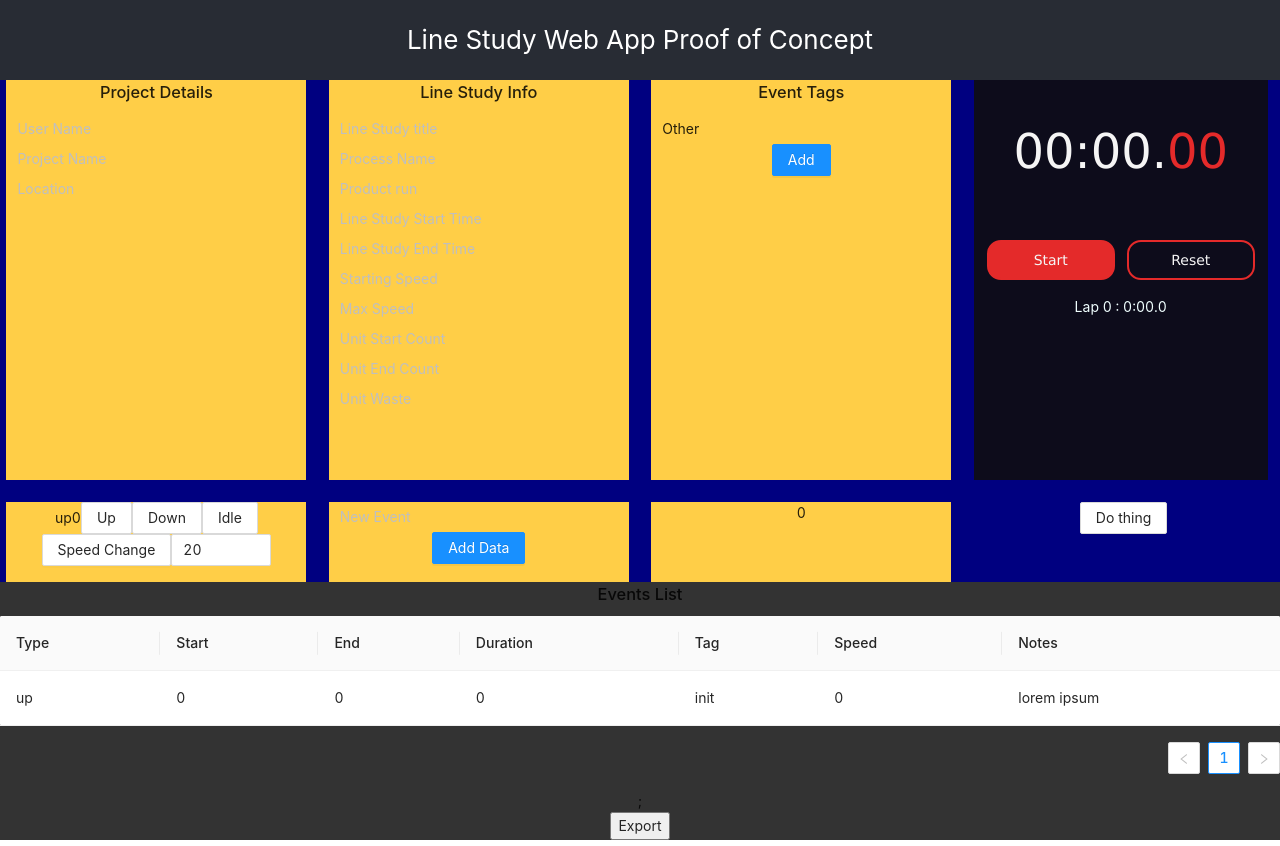
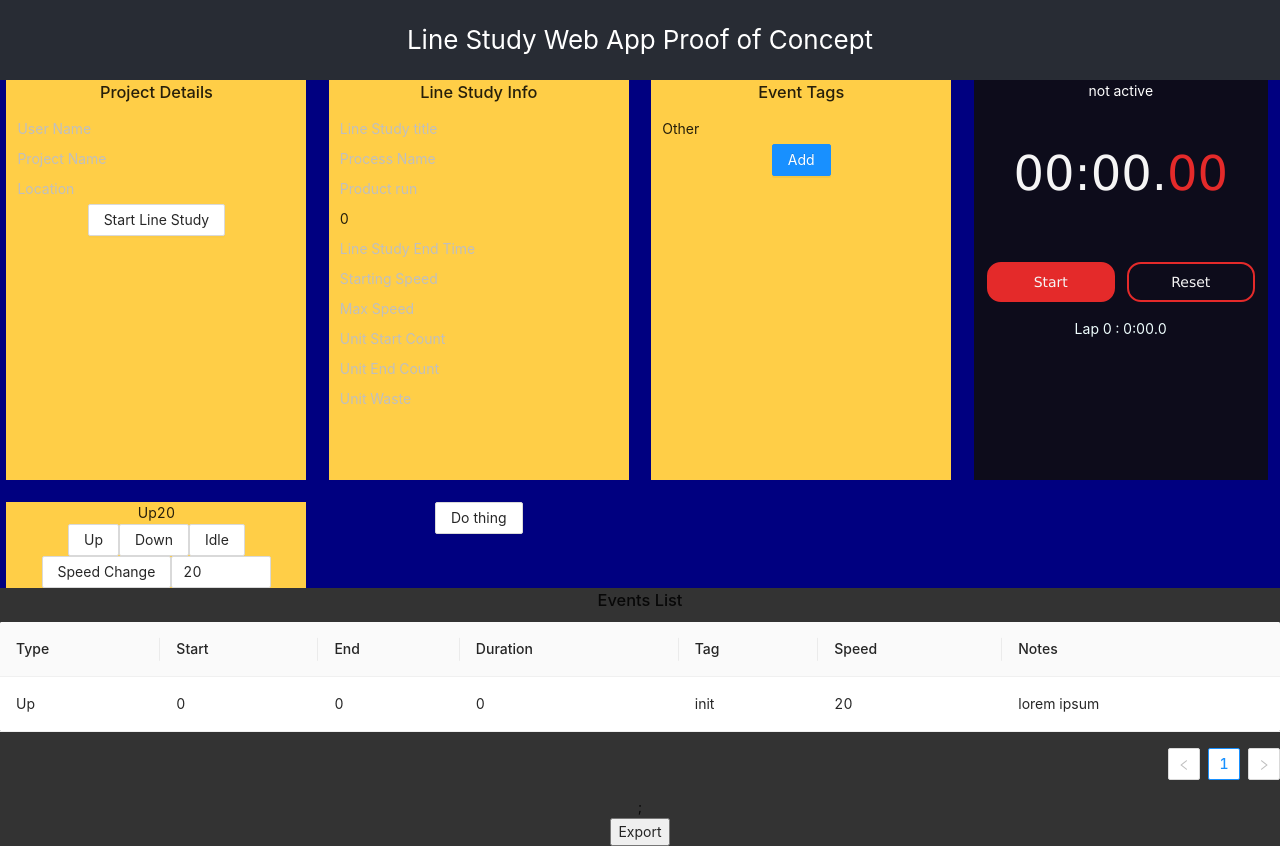
Before and after one commit to JoshW-dev/line-study-app, a React (Create React App) app in the folder client/: page / in a window 1280 px wide. Built offline with nearby package versions, Linux system fonts and the light colour scheme.

Commit message:
Add references to get timer data with react hooks
currently broken since current stopwatch timer data is not sent correctly

going to try a more simple and slightly jank fix

```diff
--- a/client/src/components/ControlButtons/ControlButtons.jsx
+++ b/client/src/components/ControlButtons/ControlButtons.jsx
@@ -2,26 +2,6 @@ import React from "react";
 import "./ControlButtons.css";
 
 export default function ControlButtons(props) {
-  const StartButton = (
-    <div className="btn btn-one btn-start"
-      onClick={props.handleStart}>
-      Start
-    </div>
-
-  );
-  const StartButtons = (
-    <div className="btn-grp">
-      <div className="btn btn-one btn-start"
-        onClick={props.handleStart}>
-        Start
-      </div>
-      <div className="btn btn-two"
-        onClick={props.handleReset}>
-        Reset
-      </div>
-    </div>
-  )
-
   const UnpausedButtons = (
     <div className="btn-grp">
       <div className="btn btn-one"
--- a/client/src/components/EventButtons/eventButtons.jsx
+++ b/client/src/components/EventButtons/eventButtons.jsx
@@ -3,40 +3,44 @@ import "./eventButtons.css";
 import { Input, Button } from 'antd';
 
 function EventButtons(params) {
-    const [newSpeed, setNewSpeed] = useState(params.currentStatus.speed);
+    const [newSpeed, setNewSpeed] = useState(params.lastEvent.speed);
     const handleUpdateStatus = (e) => {
-        let type = e.target.innerHTML //ideally change to use button id here instead of button text
+        let type = e.target.innerText //ideally change to use button id here instead of button text
         if (type !== "Speed Change") {
             console.log(type)
-            setNewSpeed(params.currentStatus.speed)
-            params.sendProcessStatus({ state: type, speed: params.currentStatus.speed })
+            setNewSpeed(params.lastEvent.speed)
             //if process is marked down or idle, speed is effectively 0
             //ensure this is accounted for in logic later on
-            createEvent(type, params.currentStatus.speed)
+            createEvent(type, params.lastEvent.speed)
         } else {
             createEvent(type, newSpeed)
             console.log(type)
             console.log(newSpeed)
-            params.sendProcessStatus({ state: "Up", speed: newSpeed})
         }
     }
     const updateSpeed = (e) => {
         let { value } = e.target
         setNewSpeed(value)
     }
-    const createEvent =(type, newSpeed)=>{
+    const createEvent = (type, newSpeed) => {
         params.addEvent(type, newSpeed)
     }
 
     return (
         <div className="event-buttons-wrapper">
-            {params.lastEvent.type}
-            {params.lastEvent.speed}
-            <Button onClick={handleUpdateStatus} >Up</Button>
-            <Button onClick={handleUpdateStatus} >Down</Button>
-            <Button onClick={handleUpdateStatus} >Idle</Button>
-            <Button onClick={handleUpdateStatus}>Speed Change</Button>
-            <Input style={{ width: 'calc(100% - 200px)' }} value={newSpeed} onChange={updateSpeed} />
+
+            <div>
+                {params.lastEvent.type}
+                {params.lastEvent.speed}
+            </div>
+            <Button id="Up" onClick={handleUpdateStatus} >Up</Button>
+            <Button id="Down" onClick={handleUpdateStatus} >Down</Button>
+            <Button id="Idle" onClick={handleUpdateStatus} >Idle</Button>
+            <div>
+                <Button id="Speed Change"
+                    onClick={handleUpdateStatus}>Speed Change</Button>
+                <Input style={{ width: 'calc(100% - 200px)' }} value={newSpeed} onChange={updateSpeed} />
+            </div>
 
         </div>
     );
--- a/client/src/components/LineStudy/lineStudy.jsx
+++ b/client/src/components/LineStudy/lineStudy.jsx
@@ -7,45 +7,38 @@ import EventButtons from '../EventButtons/eventButtons'
 import EventsTable from '../eventsTable/eventsTable'
 
 function LineStudy() {
-    const [stopwatchTime, setStopwatchTime] = useState(0)
+    const [isActive, setIsActive] = useState(false)
     const [inputs, setInputs] = useState({
         user: "test user",
         project: "test project name",
         location: "test location",
         newEvent: "",
-        newTag: "Other"
+        newTag: "Other",
+        lineStudyStartTime: 0
     })
-
-    const [data, setData] = useState([])//deprecate
     const [status, setStatus] = useState({ state: "Up", speed: 20 })
     //status includes current state of process (up/down/idle) and current speed
     const [tags, setTags] = useState([])
     const [events, setEvents] = useState([{
-        type: "up",
+        type: "Up",
         start: 0,
         end: 0,
         duration: 0,
-        speed: 0,
+        speed: 20,
         tag: "init",
         notes: "lorem ipsum"
     }])
     const [fileName, setFileName] = useState("testExcelFile")
     const [apiData, setApiData] = useState([{ userId: "test id", title: "test title" }])
-
-    var onAddEvent = () => {
-        var newData = { id: 0, value: inputs.newEvent }
-        setInputs(prevState => ({
-            ...prevState,
-            newEvent: ""
-        }))
-        setData([...data, newData]);
-    }
     var onClickTags = () => {
         setTags([...tags, inputs.newTag]);
     }
+    const getTime = React.useRef(null)
+
     var addEvent = (type, newSpeed) => {
         console.log(type)
         console.log(newSpeed)
+
         let newEvent = {
             type: type,
             //get start time from stopwatch
@@ -65,20 +58,10 @@ function LineStudy() {
     const getStopWatchTime = (time) => {
         console.log("Get stopwatch data")
         console.log(time)
-        setStopwatchTime(time)
     }
-    const getProcessStatus = (data) => {
-        console.log(data)
-    }
-    const testFunction = ()=>{
+    const testFunction = () => {
         console.log("test button")
-        console.log(events[events.length-1])
-
-    }
-    var timerToggle = (e) => {
-        console.log(this.state)
-        this.setState({ timerToggle: !this.state.timerToggle })
-        this.openNotification()
+        getTime.current()
     }
     var updateInputState = (e) => {
         const { name, value } = e.target
@@ -87,15 +70,34 @@ function LineStudy() {
             [name]: value
         }))
     }
-    var openNotification = () => {
+    var openNotification = (message) => {
         notification.open({
-            message: 'State',
+            message: message,
             description:
                 Date.now(),
             onClick: () => {
                 console.log('Notification Clicked!');
             },
         });
+    }
+    const startLineStudy = React.useRef(null)
+
+    const startStudy = () => {
+        console.log("start line study")
+        startLineStudy.current()
+        setIsActive(!isActive)
+        openNotification("Line Study Started")
+        setInputs(prevState => ({
+            ...prevState,
+            lineStudyStartTime: Date.now()
+        }))
+        //start timer
+        //set isActive to true
+        //auto set timestamps
+    }
+    const endStudy = () => {
+        console.log("end line study")
+        //todo: add logic
     }
     return (
         <div className="line-study-wrapper">
@@ -107,20 +109,26 @@ function LineStudy() {
                     <Input className="input" bordered={false} name="user" placeholder="User Name" onChange={updateInputState} />
                     <Input className="input" bordered={false} name="project" placeholder="Project Name" onChange={updateInputState} />
                     <Input className="input" bordered={false} name="location" placeholder="Location" onChange={updateInputState} />
+
+                    <Button onClick={startStudy} disabled={isActive}>Start Line Study</Button>
+                    {/* todo: add logic to prevent start without valid input for project/line study */}
+                    {isActive ?
+                        <Button onClick={endStudy}>End Line Study</Button> : null
+                    }
+
                 </div>
                 <div className='line-study-component'>
                     <h3>Line Study Info</h3>
                     <Input className="input" bordered={false} name="lineStudyTitle" placeholder="Line Study title" onChange={updateInputState} />
                     <Input className="input" bordered={false} name="processName" placeholder="Process Name" onChange={updateInputState} />
                     <Input className="input" bordered={false} name="product" placeholder="Product run" onChange={updateInputState} />
-                <Input className="input" bordered={false} name="lineStudyStartTime" placeholder="Line Study Start Time" onChange={updateInputState} />
+                    <Input className="input" bordered={false} name="lineStudyStartTime" placeholder="Line Study Start Time" onChange={updateInputState} value={inputs.lineStudyStartTime} />
                     <Input className="input" bordered={false} name="lineStudyEndTime" placeholder="Line Study End Time" onChange={updateInputState} />
                     <Input className="input" bordered={false} name="startingSpeed" placeholder="Starting Speed" onChange={updateInputState} />
                     <Input className="input" bordered={false} name="maxSpeed" placeholder="Max Speed" onChange={updateInputState} />
                     <Input className="input" bordered={false} name="unitStartCount" placeholder="Unit Start Count" onChange={updateInputState} />
                     <Input className="input" bordered={false} name="unitEndCount" placeholder="Unit End Count" onChange={updateInputState} />
                     <Input className="input" bordered={false} name="unitWaste" placeholder="Unit Waste" onChange={updateInputState} />
-
                 </div>
 
                 {/* event tag entry */}
@@ -135,35 +143,25 @@ function LineStudy() {
                         })}
                     </div>
                 </div>
-            <Stopwatch sendTime={getStopWatchTime} />
+                <Stopwatch
+                    sendTime={getStopWatchTime}
+                    active={isActive}
+                    childFunc={startLineStudy}
+                    sendStopWatchTime={getTime}
+                />
                 <div className='line-study-component'>
                     <EventButtons
-                    lastEvent = {events[events.length-1]}
+                        lastEvent={events[events.length - 1]}
                         currentStatus={status}
-                    sendProcessStatus={getProcessStatus}
                         addEvent={addEvent} />
                 </div>
 
-            {/* data entry */}
-            <div className='line-study-component'>
-                <Input className="input" bordered={false} placeholder="New Event" name="newEvent" value={inputs.newEvent} onChange={updateInputState} />
-                <Button onClick={onAddEvent} type="primary">Add Data</Button>
-                {/* data list */}
-                <div className='data-list-wrapper'>
-                    {data.map(function (d, idx) {
-                        return (<li key={idx}>{d.value}</li>)
-                    })}
-                </div>
-            </div>
-            <div className='line-study-component'>
-                <p>{stopwatchTime}</p>
-            </div>
                 <div>
                     <Button onClick={testFunction}>Do thing</Button>
                 </div>
 
             </div>
-        <EventsTable events ={events}/>
+            <EventsTable events={events} />
             <Download apiData={apiData} inputs={inputs} fileName={fileName} />
 
         </div>
--- a/client/src/components/StopWatch/StopWatch.css
+++ b/client/src/components/StopWatch/StopWatch.css
@@ -19,3 +19,7 @@
     align-items: left;
 
 }
+.white{
+    color: white;
+    background-color: #0d0c1b;
+}
--- a/client/src/components/StopWatch/StopWatch.jsx
+++ b/client/src/components/StopWatch/StopWatch.jsx
@@ -1,4 +1,4 @@
-import React, { useState } from "react";
+import React, { useState, useEffect } from "react";
 import "./StopWatch.css";
 import Timer from "../Timer/Timer";
 import ControlButtons from "../ControlButtons/ControlButtons";
@@ -8,12 +8,13 @@ function StopWatch(params) {
   const [isPaused, setIsPaused] = useState(true);
   const [time, setTime] = useState(0);
   const [laps, setLaps] = useState([0]);//first lap always starts at 0
-  React.useEffect(() => {
+  useEffect(() => {
+    params.sendStopWatchTime.current = handleSendTime
+    params.childFunc.current = handleStart
     let interval = null;
-
     if (isActive && isPaused === false) {
       interval = setInterval(() => {
-        setTime((time) => time + 10);
+        setTime((prevTime) => prevTime + 10);
       }, 10);
     } else {
       clearInterval(interval);
@@ -23,6 +24,12 @@ function StopWatch(params) {
     };
   }, [isActive, isPaused]);
 
+  //effect hook for sending stopwatch data to parent linestudy on eventCreate
+  const handleSendTime = () => {
+    var curTime = time
+    console.log(curTime)
+    params.sendTime(time)
+  };
   const handleStart = () => {
     setIsActive(true);
     setIsPaused(false);
@@ -41,7 +48,6 @@ function StopWatch(params) {
     setLaps([0])
   };
   const handleLap = () => {
-    console.log("lap")
     const lapsSum = laps.reduce((result, number) => result + number);
     let newLap = time - lapsSum
     console.log(newLap)
@@ -55,6 +61,10 @@ function StopWatch(params) {
 
   return (
     <div className="stop-watch">
+      <div className="white">
+        {params.active ? "active" : "not active"}
+
+      </div>
       <Timer time={time} />
       <ControlButtons
         active={isActive}
@@ -66,7 +76,7 @@ function StopWatch(params) {
       />
       <div className="laps">
         {laps.map(function (time, index) {
-          return (<div >Lap {index} : { millisToMinutesAndSeconds(time)}</div>)
+          return (<div key={index}>Lap {index} : {millisToMinutesAndSeconds(time)}</div>)
         })}
       </div>
     </div>
```
Also changed, not shown: 1 other file (tests, documents, lock files or other folders). Lines whose indentation alone changed are shown as unchanged.
